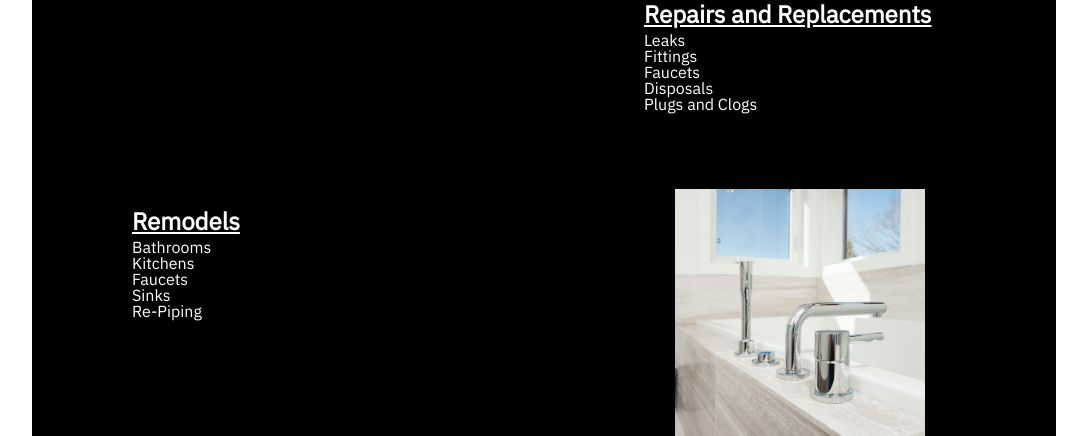
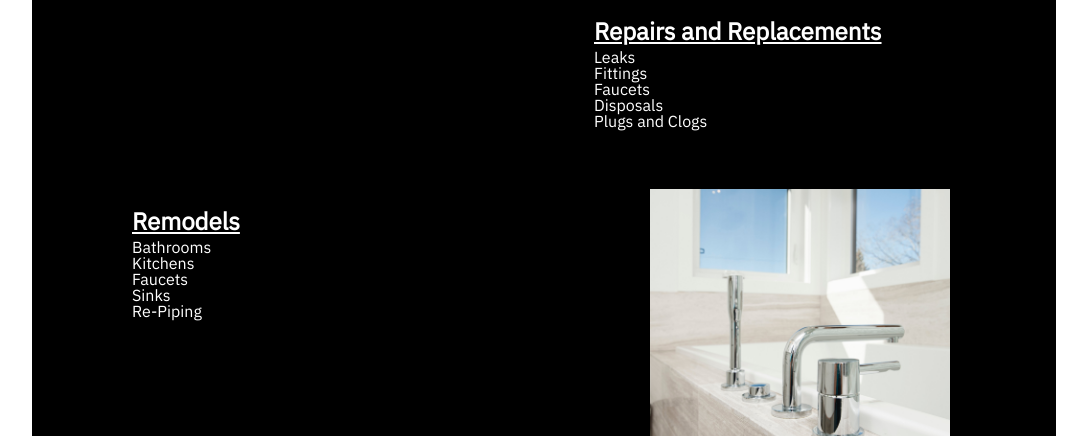
Before and after one commit to d00345747/web3400-final-project, a PHP site: page / in a window 1280 px wide. Shown: the part 1611-2047 px from the top of the page, without its empty margins (96-1183 px from the left). Run offline with PHP 8.4, Linux system fonts and the light colour scheme.

Commit message:
small changes

```diff
--- a/css/style.css
+++ b/css/style.css
@@ -187,6 +187,8 @@ li.active a { color: rgb(19, 161, 10); }
     font-family: plexmed, sans-serif;
 }
 
+
+
 #body #installations {
     grid-column: 1;
     grid-row: 2;
@@ -215,7 +217,7 @@ li.active a { color: rgb(19, 161, 10); }
     grid-column: 2;
     grid-row: 4;
     font-size: 24px;
-    margin-left: 100px;
+    margin-left: 50px;
     margin-top: 20px;
     font-family: plexreg, sans-serif;
     text-decoration: underline;
@@ -226,13 +228,13 @@ li.active a { color: rgb(19, 161, 10); }
     grid-row: 4;
     font-family: plexreg, sans-serif;
     margin-top: 50px;
-    margin-left: 100px;
+    margin-left: 50px;
 }
 
 #body #wrenchpic {
     grid-column: 1;
     grid-row: 3;
-    height: 250px;
+    height: 300px;
     margin: auto;
 }
 
@@ -258,7 +260,7 @@ li.active a { color: rgb(19, 161, 10); }
     grid-column: 2;
     grid-row: 6;
     font-size: 24px;
-    margin-left: 100px;
+    margin-left: 50px;
     margin-top: 20px;
     font-family: plexreg, sans-serif;
     text-decoration: underline;
@@ -269,20 +271,20 @@ li.active a { color: rgb(19, 161, 10); }
     grid-row: 6;
     font-family: plexreg, sans-serif;
     margin-top: 50px;
-    margin-left: 100px;
+    margin-left: 50px;
 }
 
 #tubfaucet {
     grid-column: 2;
     grid-row: 5;
-    height: 250px;
+    height: 300px;
     margin: auto;
 }
 
 #nobpic {
     grid: 1/3;
     grid-row: 6;
-    height: 350px;
+    height: 300px;
     margin: auto;
     margin-bottom: 30px;
 }
--- a/index.html
+++ b/index.html
@@ -38,6 +38,7 @@
                     <li>Dishwashers</li>
                     <li>Reverse-Osmosis Systems</li>
                     <li>Disposals</li>
+                    <li>Tankless Water Heaters</li>
                 </ul>
                 <img id="picture1" src="images/sink3.png" alt="faucet">
                 <img id="wrenchpic" src="images/pipewrench.jpg" alt="Pipe wrenches">
```
